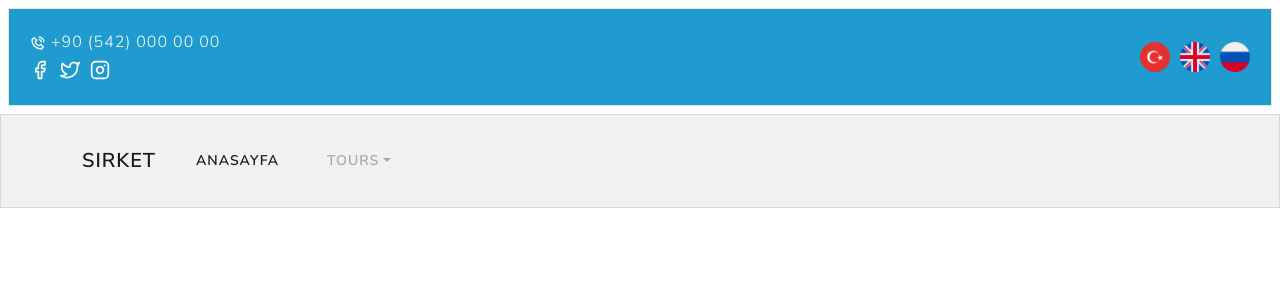
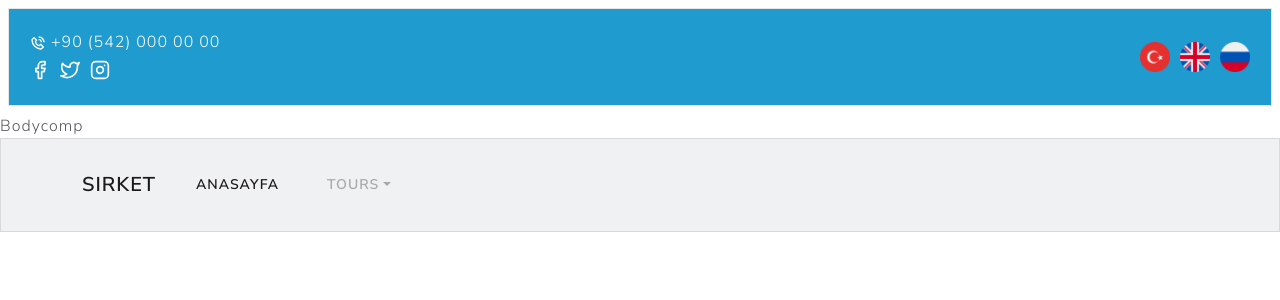
Before and after one commit to asomania/tour-website, a React (Create React App) app: page / in a window 1280 px wide. Shown: the top 300 px of the page. Built offline with nearby package versions, Linux system fonts and the light colour scheme.

Commit message:
Add Bodycomp.js

```diff
--- a/src/App.js
+++ b/src/App.js
@@ -1,10 +1,12 @@
 import Header from "./components/Header";
+import Bodycomp from "./components/Bodycomp";
 import Navbar from "./components/Navbar";
 function App() {
   return (
     <>
       <div>
         <Header />
+        <Bodycomp />
         <Navbar />
       </div>
     </>
--- /dev/null
+++ b/src/components/Bodycomp.js
@@ -0,0 +1,7 @@
+import React from "react";
+
+const Bodycomp = () => {
+  return <div>Bodycomp</div>;
+};
+
+export default Bodycomp;
```
